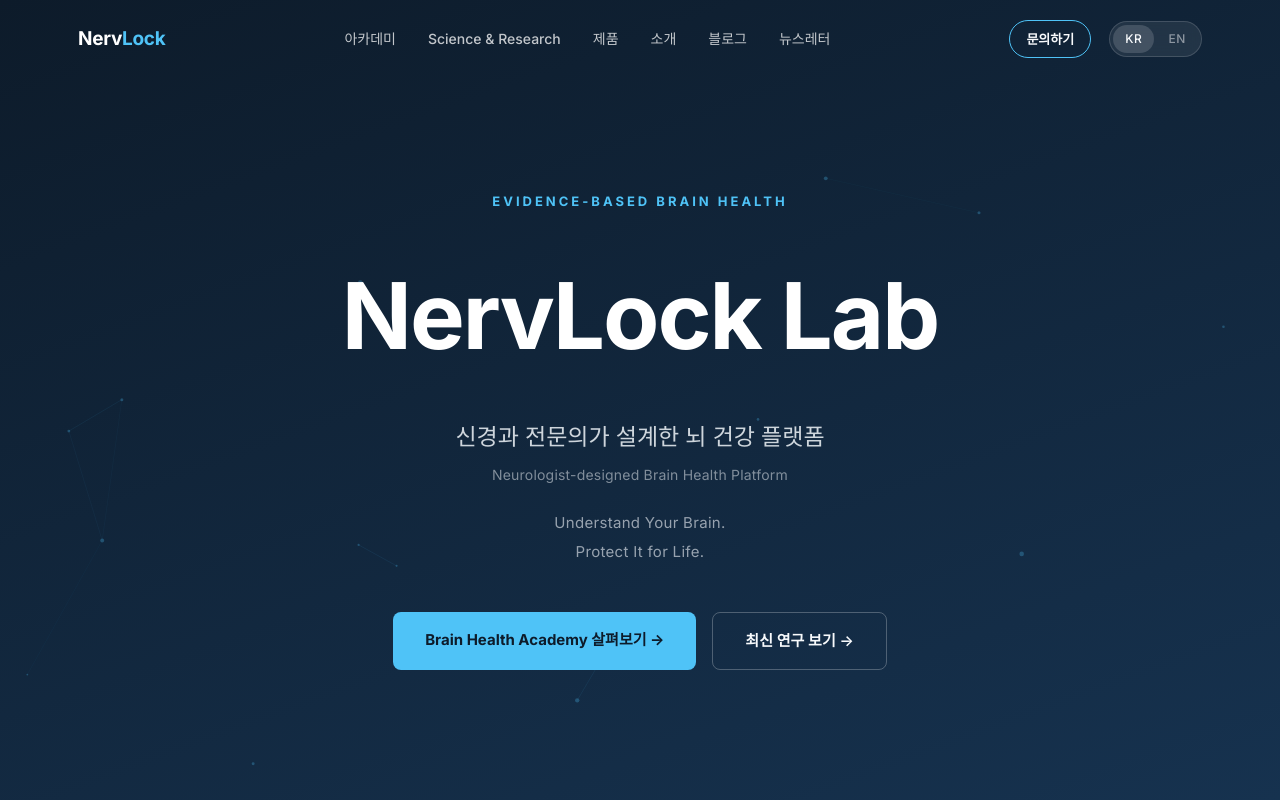
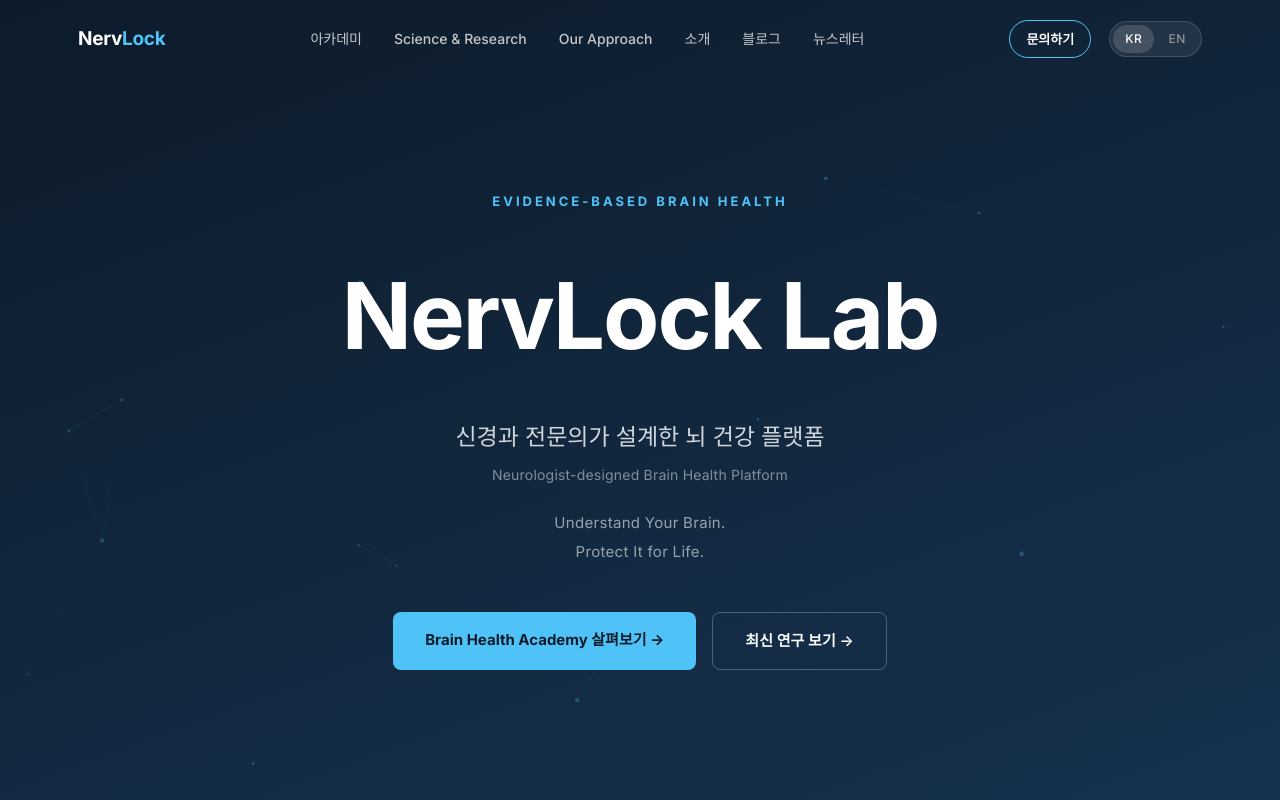
Before and after one commit to hjhscsf-NL/NervLock, a plain HTML site: page index.html in a window 1280 px wide. Shown: the top 800 px of the page. Drawn offline with Linux system fonts and the light colour scheme.

Commit message:
Header nav: 제품 → Our Approach

```diff
--- a/index.html
+++ b/index.html
@@ -287,7 +287,7 @@
     <div class="nav-menu">
       <a href="#academy">아카데미</a>
       <a href="#research">Science &amp; Research</a>
-      <a href="#solutions">제품</a>
+      <a href="#solutions">Our Approach</a>
       <a href="#why-nervlock">소개</a>
       <a href="/blog/">블로그</a>
       <a href="#newsletter">뉴스레터</a>
@@ -306,7 +306,7 @@
   <div class="nav-mobile-menu" id="navMobileMenu">
     <a href="#academy">아카데미</a>
     <a href="#research">Science &amp; Research</a>
-    <a href="#solutions">제품</a>
+    <a href="#solutions">Our Approach</a>
     <a href="#why-nervlock">소개</a>
     <a href="/blog/">블로그</a>
     <a href="#newsletter">뉴스레터</a>
```
